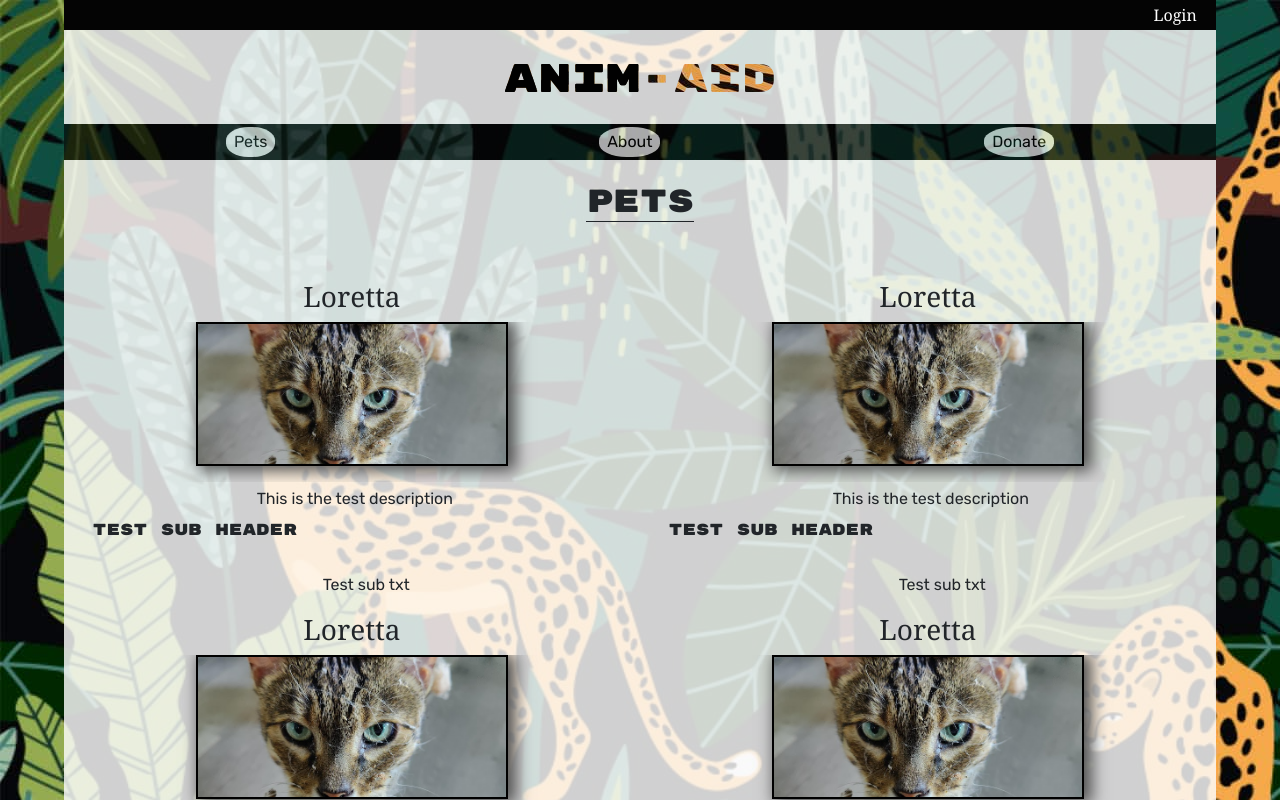
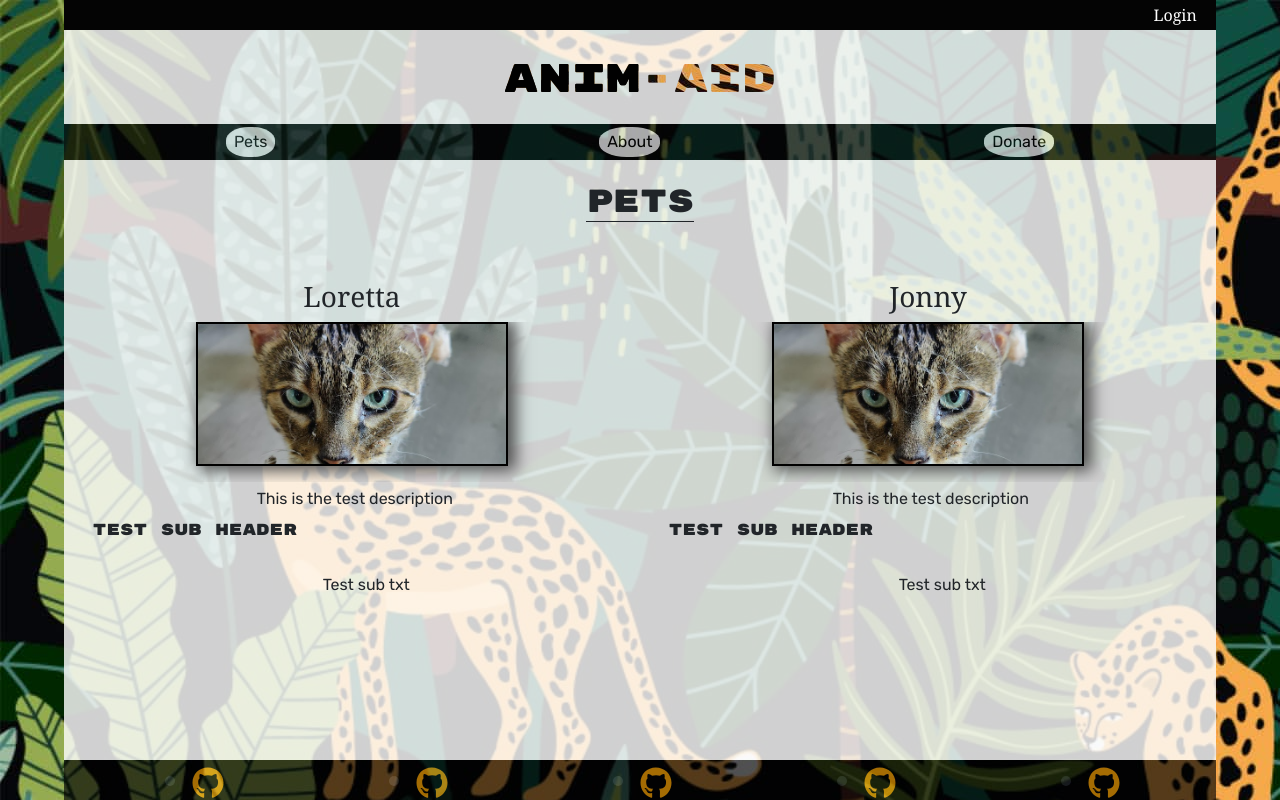
Before and after one commit to kabdomora/P3G5, a React (Create React App) app in the folder client/: page /Pets in a window 1280 px wide. Shown: the top 800 px of the page. Built offline with nearby package versions, Linux system fonts and the light colour scheme.

Commit message:
reworked how the pets menu components works and made a petsdata array file to make building the donation page easier

```diff
--- /dev/null
+++ b/client/src/components/PetsData.js
@@ -0,0 +1,30 @@
+import React from 'react';
+/* Pictures Imported as Var here */
+import pet1 from "../assets/Loretta.png"
+
+const PetsData = [
+    {
+        petName: "Loretta",
+        picture: pet1,
+        alt: "A pictue of Loretta the cat looking unhappy, Kayla claims that Loretta has 'Resting Bitch Face'",
+        pMenuDescription: "This is the test description",
+        pMenuSubHeader: "Test sub header",
+        pMenuSubTxt: "Test sub txt"
+    },
+    {
+        petName: "Jonny",
+        picture: pet1,
+        alt: "A pictue of Jonnhy the test cat",
+        pMenuDescription: "This is the test description",
+        pMenuSubHeader: "Test sub header",
+        pMenuSubTxt: "Test sub txt"
+    }
+]
+
+const midIndex = Math.ceil(PetsData.length / 2);
+const leftPets = PetsData.slice(0, midIndex);
+const rightPets = PetsData.slice(midIndex);
+
+
+
+export {PetsData, leftPets, rightPets}
--- a/client/src/components/PetsMenu.js
+++ b/client/src/components/PetsMenu.js
@@ -1,8 +1,6 @@
 import React from 'react';
 import MenuProp from './PetsProps';
-
-/* Pictures Imported as Var here */
-import pet1 from "../assets/Loretta.png"
+import {PetsData, leftPets, rightPets}from './PetsData';
 
 function PetsMain() {
     return (
@@ -11,45 +9,32 @@ function PetsMain() {
                 <h2 className='article-title'>Pets</h2>
                 <div className='pets-menu-parent'>
                     <div className='pets-menu-col'>
-
-                        <MenuProp
-                            petName = "Loretta"
-                            picture = {pet1}
-                            alt="A pictue of Loretta the cat looking unhappy, Kayla claims that Loretta has 'Resting Bitch Face'"
-                            pMenuDescription = "This is the test description"
-                            pMenuSubHeader = "Test sub header"
-                            pMenuSubTxt = "Test sub txt"
-                        />
-
-                        <MenuProp
-                            petName = "Loretta"
-                            picture = {pet1}
-                            alt="A pictue of Loretta the cat looking unhappy, Kayla claims that Loretta has 'Resting Bitch Face'"
-                            pMenuDescription = "This is the test description"
-                            pMenuSubHeader = "Test sub header"
-                            pMenuSubTxt = "Test sub txt"
-                        />
+                    {leftPets.map((pet, index) => (
+                            <MenuProp
+                                key={index}
+                                petName={pet.petName}
+                                picture={pet.picture}
+                                alt={pet.alt}
+                                pMenuDescription={pet.pMenuDescription}
+                                pMenuSubHeader={pet.pMenuSubHeader}
+                                pMenuSubTxt={pet.pMenuSubTxt}
+                            />
+                        ))}
 
                     </div>
                     <div className='pets-menu-col'>
+                    {rightPets.map((pet, index) => (
+                            <MenuProp
+                                key={index}
+                                petName={pet.petName}
+                                picture={pet.picture}
+                                alt={pet.alt}
+                                pMenuDescription={pet.pMenuDescription}
+                                pMenuSubHeader={pet.pMenuSubHeader}
+                                pMenuSubTxt={pet.pMenuSubTxt}
+                            />
+                        ))}
 
-                        <MenuProp
-                            petName = "Loretta"
-                            picture = {pet1}
-                            alt="A pictue of Loretta the cat looking unhappy, Kayla claims that Loretta has 'Resting Bitch Face'"
-                            pMenuDescription = "This is the test description"
-                            pMenuSubHeader = "Test sub header"
-                            pMenuSubTxt = "Test sub txt"
-                        />
-
-                        <MenuProp
-                            petName = "Loretta"
-                            picture = {pet1}
-                            alt="A pictue of Loretta the cat looking unhappy, Kayla claims that Loretta has 'Resting Bitch Face'"
-                            pMenuDescription = "This is the test description"
-                            pMenuSubHeader = "Test sub header"
-                            pMenuSubTxt = "Test sub txt"
-                        />
                     </div>
                 </div>
             </div>
@@ -57,11 +42,4 @@ function PetsMain() {
     );
 }
 
-
-
-
-
-
-
-
-export default  PetsMain;
+export default PetsMain;
--- a/client/src/components/PetsProps.js
+++ b/client/src/components/PetsProps.js
@@ -1,4 +1,5 @@
 import React from 'react';
+
 
 function MenuProp(props) {
     return (
@@ -21,4 +22,4 @@ function MenuProp(props) {
     );
 }
 
-export default MenuProp;
+export default MenuProp
```
Also changed, not shown: client/src/components/Donate.js (added, +20 -0 lines).
